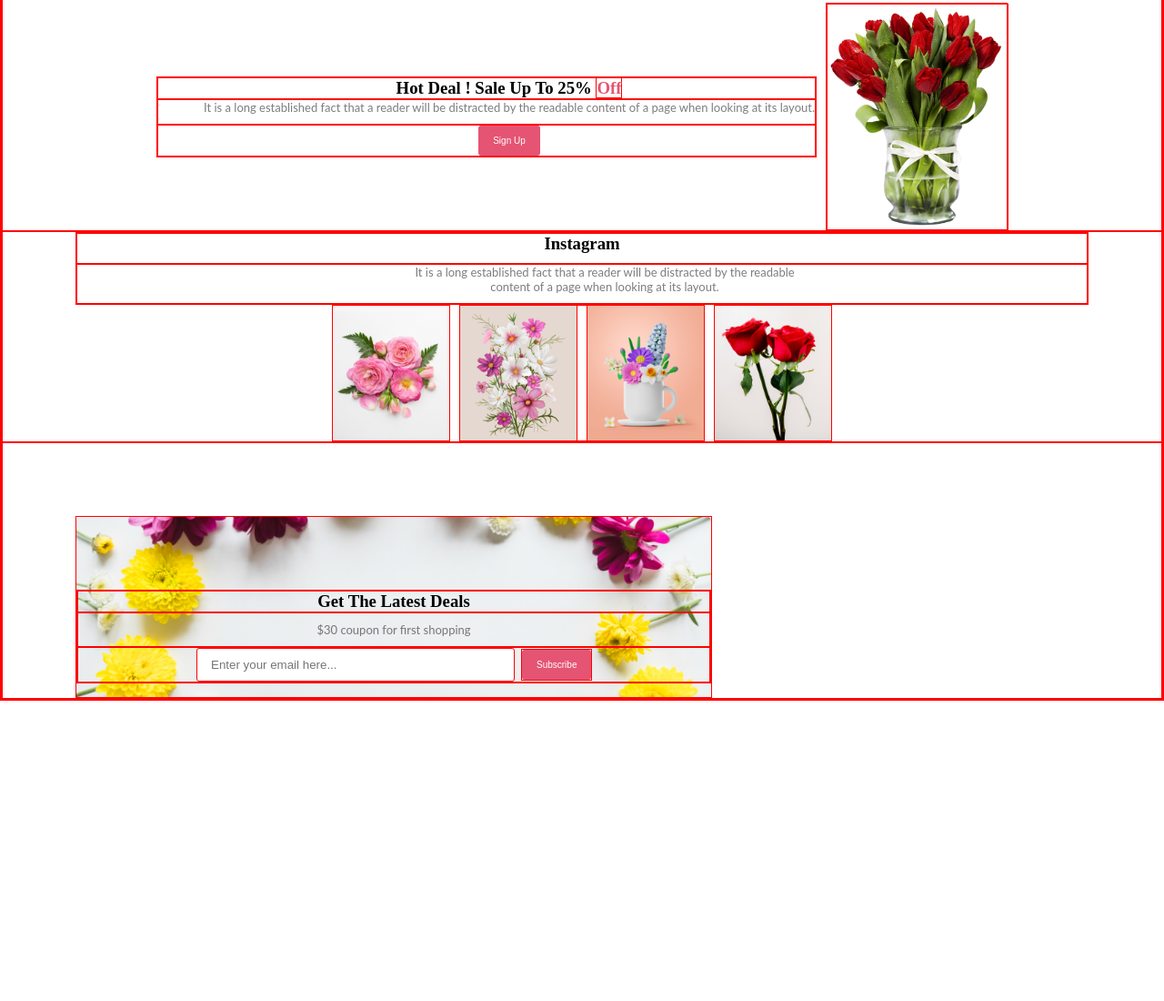
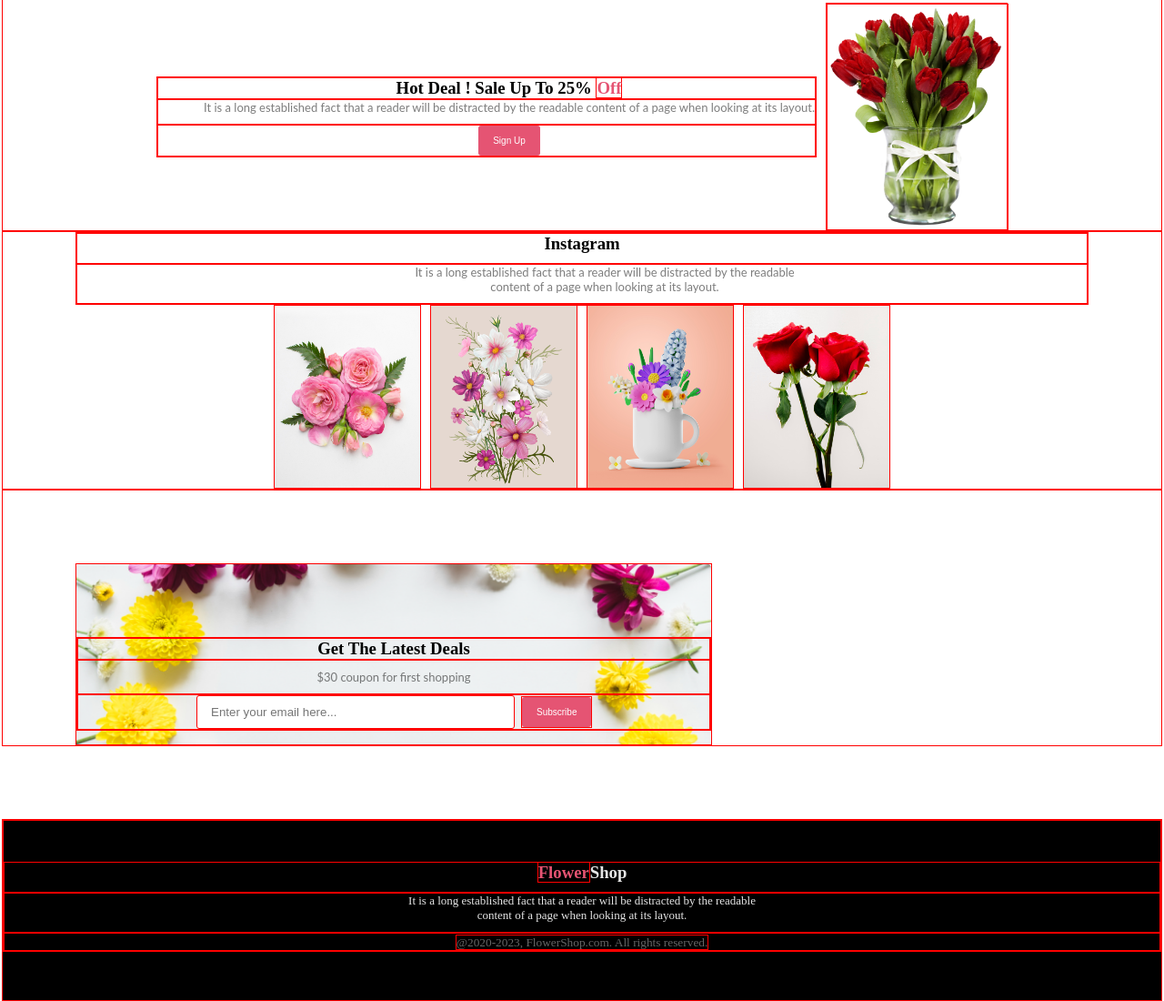
Before and after one commit to oyshe1/flower-shop-assignment, a plain HTML site: page index.html in a window 1280 px wide. Shown: the part 1374-2474 px from the top of the page at 91% size. Before the commit the page ends 2144 px from the top, so only its background shows below. Drawn offline with Linux system fonts and the light colour scheme.

Commit message:
footer section completed

```diff
--- a/index.html
+++ b/index.html
@@ -88,6 +88,18 @@
         </div>
     </div>
 
+    <!-- Footer container -->
+    <footer class="footer-container">
+        <div class="footer-text">
+            <h3 class="footer-title"> <span class="text-red">Flower</span>Shop</h3>
+            <p class="footer-description">It is a long established fact that a reader will be distracted by the readable <br> content of a page when looking at its layout.</p>
+
+            <p class="text-gray"><small>@2020-2023, FlowerShop.com. All rights reserved.</small></p>
+
+        </div>
+
+    </footer>
+
 
 </body>
 </html>
--- a/styles/style.css
+++ b/styles/style.css
@@ -4,6 +4,11 @@
     box-sizing: border-box;
     border: .5px solid red;
 
+
+}
+
+body{
+    height: 100vh;
 }
 .banner-container{
     display: flex;
@@ -155,13 +160,13 @@ gap: 5px;
     align-items: center;
     justify-content: center;
     gap: 10px;
-    width: 100px;
-    height: 150px;
+    width: 162px;
+    height: 202px;
     margin: auto;
 }
 .insta-img-size{
-    width: 200px;
-    height: 150px;
+    width: 162px;
+    height: 202px;
 
 }
 .latest-deal-container{
@@ -189,9 +194,7 @@ gap: 5px;
     padding-left: 130px;
     gap: 7px;
 }
-.sub-btn{
 
-}
 .sub-input{
     padding: 10px 15px;
     width: 350px;
@@ -212,3 +215,38 @@ gap: 5px;
     padding-top: 10px;
 
 }
+.footer-container{
+    background-color: black;
+    height: 200px;
+    margin-top: 80px;
+    margin-bottom: auto;
+
+
+
+}
+.footer-title{
+    padding-bottom: 10px;
+    font-weight: bolder;
+    color: rgba(255, 255, 255, 0.90);
+}
+.footer-description{
+
+    color: rgba(255, 255, 255, 0.90);
+
+    font-size: 13px;
+    font-style: normal;
+    font-weight: 400;
+    line-height: 16px;
+
+
+    padding-bottom: 10px;
+
+}
+.footer-text{
+    text-align: center;
+    padding-top: 45px;
+    margin: auto;
+}
+.text-gray{
+    color: rgba(255, 255, 255, 0.40);
+}
```
